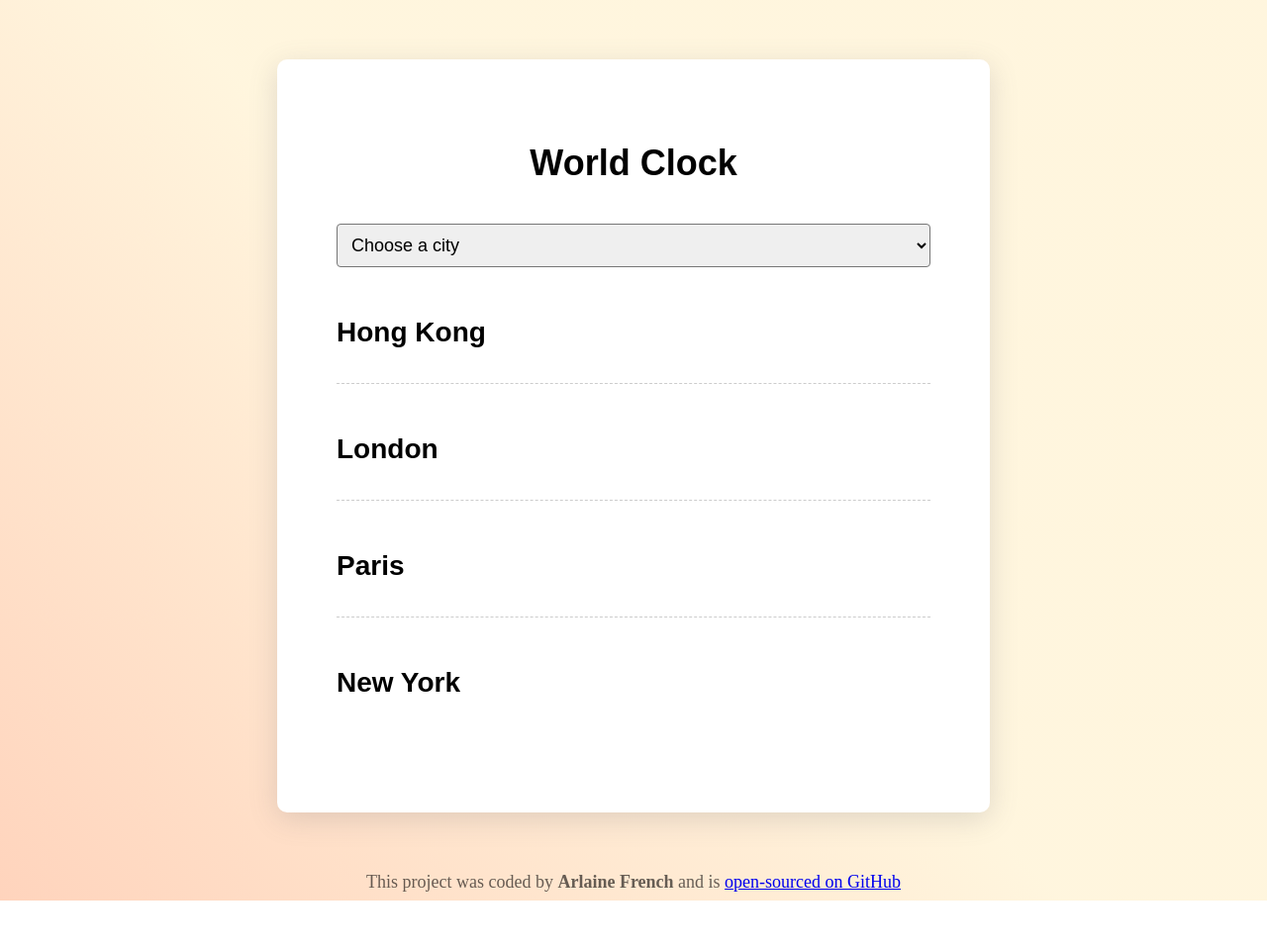
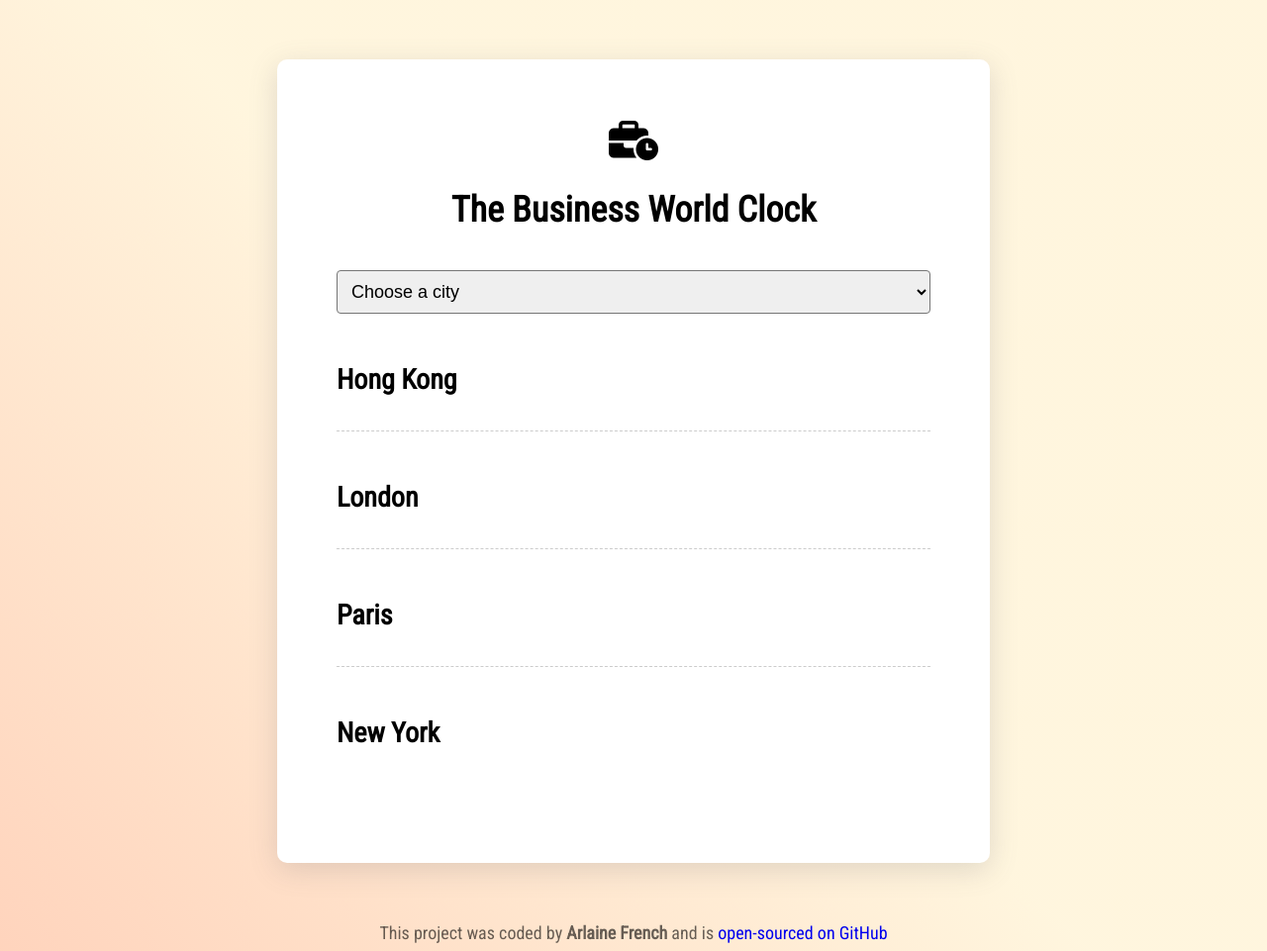
Before and after one commit to Arlaines/world-clock, a plain HTML site: page index.html in a window 1280 px wide. Shown: the whole page at 99% size. Before the commit the page ends 910 px from the top, so only its background shows below. Drawn offline with nearby package versions, Linux system fonts and the light colour scheme; a script that the page names is missing.

Commit message:
added icon and styled font

```diff
--- a/css/style.css
+++ b/css/style.css
@@ -7,9 +7,12 @@ body {
 }
 h1 {
   text-align: center;
-  font-family: sans-serif;
   font-size: 36px;
   margin-bottom: 40px;
+}
+.icon {
+  text-align: center;
+  font-size: 40px;
 }
 
 .container {
@@ -18,7 +21,7 @@ h1 {
   background: white;
   padding: 60px;
   box-shadow: 0 7px 29px 0 rgba(100, 100, 111, 0.2);
-  font-family: sans-serif;
+  font-family: "Roboto Condensed", sans-serif;
   border-radius: 10px;
 }
 select {
@@ -60,4 +63,8 @@ footer {
   text-align: center;
   font-size: 18px;
   color: rgba(0, 0, 0, 0.6);
+  font-family: "Roboto Condensed", sans-serif;
 }
+a {
+  text-decoration: none;
+}
--- a/index.html
+++ b/index.html
@@ -5,12 +5,25 @@
     <meta name="viewport" content="width=device-width, initial-scale=1.0" />
     <title>World Clock 🌎</title>
     <link rel="stylesheet" href="css/style.css" />
+    <link rel="preconnect" href="https://fonts.googleapis.com" />
+    <link rel="preconnect" href="https://fonts.gstatic.com" crossorigin />
+    <link rel="preconnect" href="https://fonts.googleapis.com" />
+    <link rel="preconnect" href="https://fonts.gstatic.com" crossorigin />
+    <link
+      href="https://fonts.googleapis.com/css2?family=Roboto+Condensed&display=swap"
+      rel="stylesheet"
+    />
+    <script
+      src="https://kit.fontawesome.com/512e44038e.js"
+      crossorigin="anonymous"
+    ></script>
     <script src="https://cdnjs.cloudflare.com/ajax/libs/moment.js/2.29.4/moment.min.js"></script>
     <script src="https://cdnjs.cloudflare.com/ajax/libs/moment-timezone/0.5.43/moment-timezone-with-data-1970-2030.js"></script>
   </head>
   <body>
     <div class="container">
-      <h1>World Clock</h1>
+      <div class="icon"><i class="fa-solid fa-business-time"></i></div>
+      <h1>The Business World Clock</h1>
 
       <select name="" id="city-menu">
         <option value="">Choose a city</option>
--- a/javascript/index.js
+++ b/javascript/index.js
@@ -71,7 +71,7 @@ function updateCity(event) {
         <h2>${cityName}</h2>
         <div class="date">${cityTime.format("MMMM Do YYYY")}</div>
       </div>
-      <div class="time">${cityTime.format("h:mm:ss [<small>]A[</small>]")}</div>
+      <div class="time">${cityTime.format("h:mm:ss[<small>] A[</small>]")}</div>
     </div>`;
   }, 1000);
 }
```
